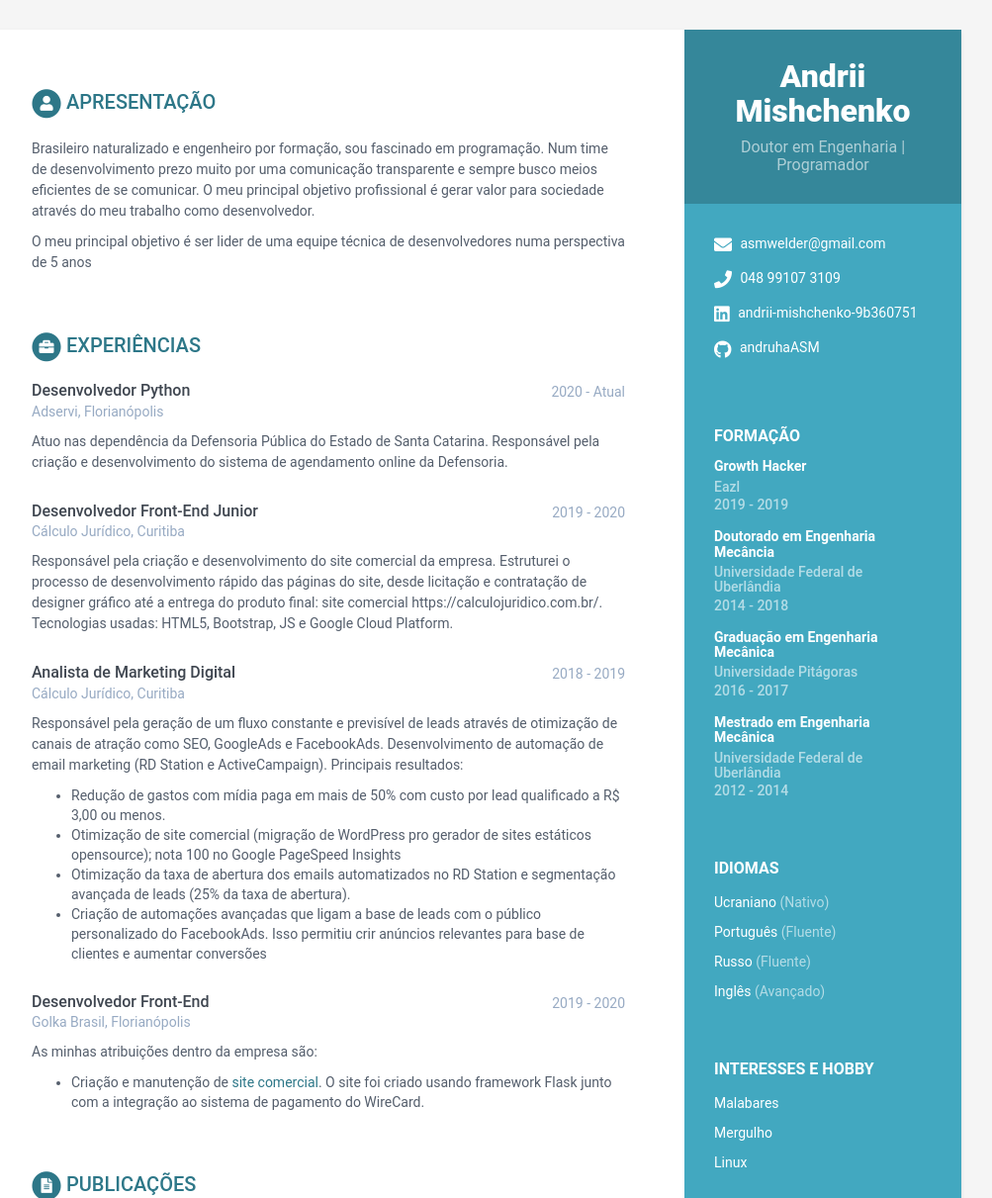
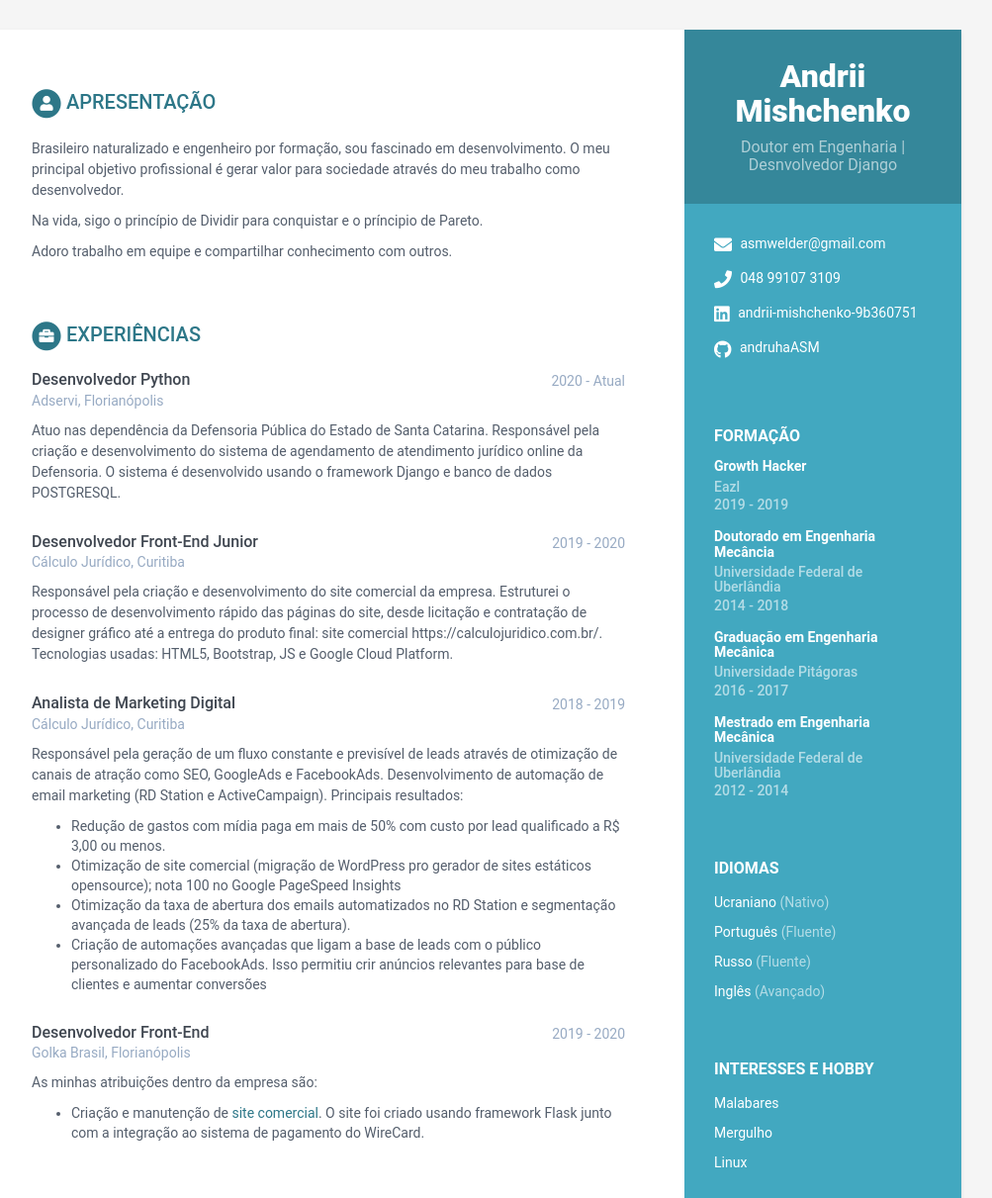
Before and after one commit to andruhaASM/cv-andrii-mishchenko, a Jekyll site: the page built from index.html, in a window 1280 px wide and 1400 px high, cut to the strip 0-1211 px from the top of the window. Shown: the whole strip at 99% size, without its empty margins (168-1171 px from the left). Built offline with Jekyll 4.4.1, drawn with Linux system fonts in a browser that asks for light colours.

Commit message:
Update data.yml

```diff
--- a/_data/data.yml
+++ b/_data/data.yml
@@ -8,7 +8,7 @@ sidebar:
 
     # Profile information
     name: Andrii Mishchenko
-    tagline: Doutor em Engenharia | Programador
+    tagline: Doutor em Engenharia | Desnvolvedor Django
     avatar: profile.png  #place a 100x100 picture inside /assets/images/ folder and provide the name of the file below
 
     # Sidebar links
@@ -52,8 +52,11 @@ career-profile:
     title: Apresentação
     summary: |
 
-      <p> Brasileiro naturalizado e engenheiro por formação, sou fascinado em programação. Num time de desenvolvimento prezo muito por uma comunicação transparente e sempre busco meios eficientes de se comunicar.
-      O meu principal objetivo profissional é gerar valor para sociedade através do meu trabalho como desenvolvedor.</p> <p> O meu principal objetivo é ser lider de uma equipe técnica de desenvolvedores numa perspectiva de 5 anos</p>
+      <p> Brasileiro naturalizado e engenheiro por formação, sou fascinado em desenvolvimento.
+      O meu principal objetivo profissional é gerar valor para sociedade através do meu trabalho como desenvolvedor.</p>
+      <p>Na vida, sigo o princípio de Dividir para conquistar e o príncipio de Pareto.</p>
+      <p> Adoro trabalho em equipe e compartilhar conhecimento com outros. </p>
+
 education:
     - degree: Growth Hacker
       university: Eazl
@@ -77,7 +80,7 @@ experiences:
       time: 2020 - Atual
       company: Adservi, Florianópolis
       details: |
-        Atuo nas dependência da Defensoria Pública do Estado de Santa Catarina. Responsável pela criação e desenvolvimento do sistema de agendamento online da Defensoria.
+        Atuo nas dependência da Defensoria Pública do Estado de Santa Catarina. Responsável pela criação e desenvolvimento do sistema de agendamento de atendimento jurídico online da Defensoria. O sistema é desenvolvido usando o framework Django e banco de dados POSTGRESQL.
     - role: Desenvolvedor Front-End Junior
       time: 2019 - 2020
       company: Cálculo Jurídico, Curitiba
@@ -130,6 +133,9 @@ skills:
       - name: Python
         level: 80%
 
+      - name: Django
+        level: 80%
+
       - name: Docker
         level: 60%
 
```
